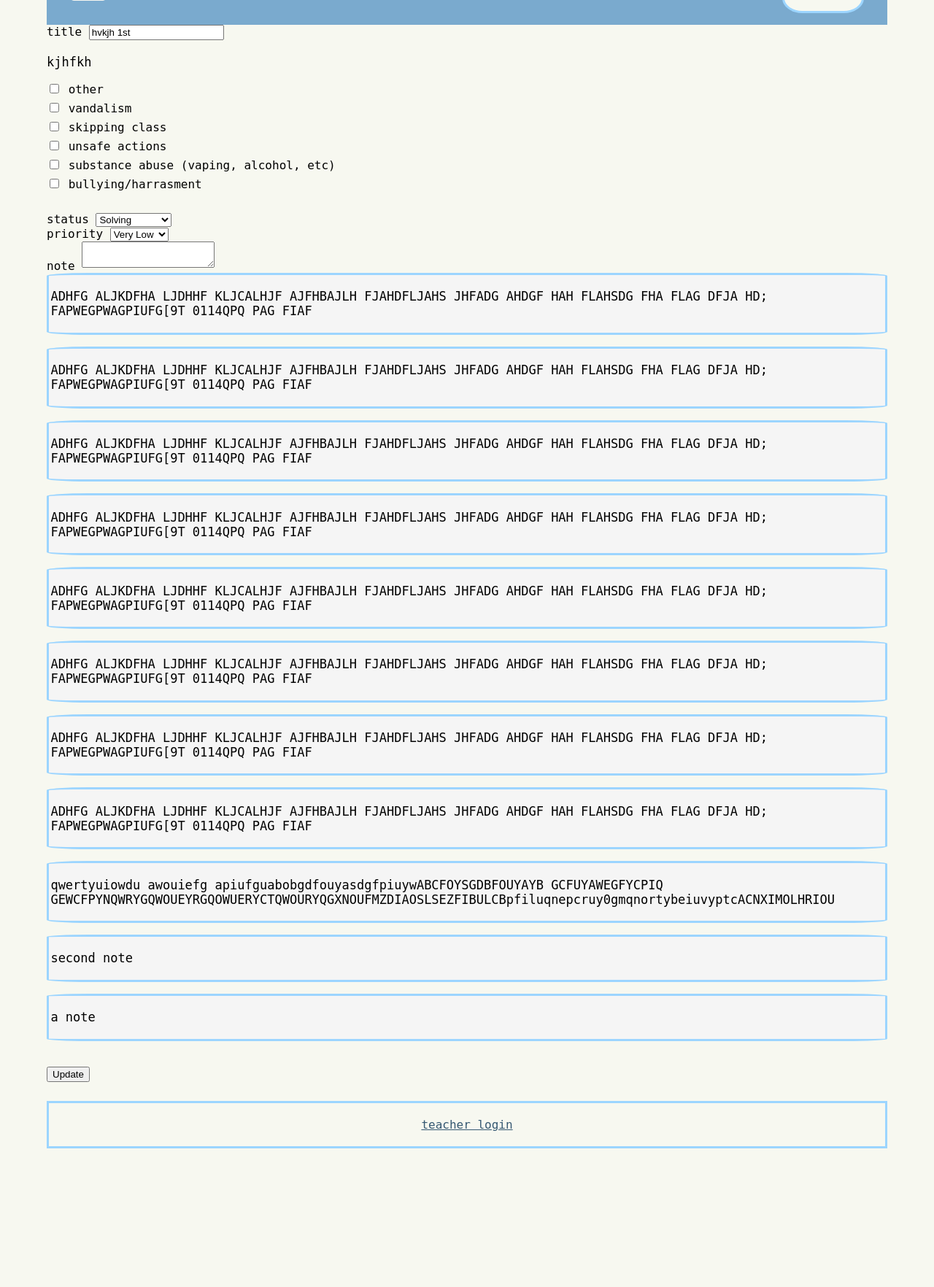
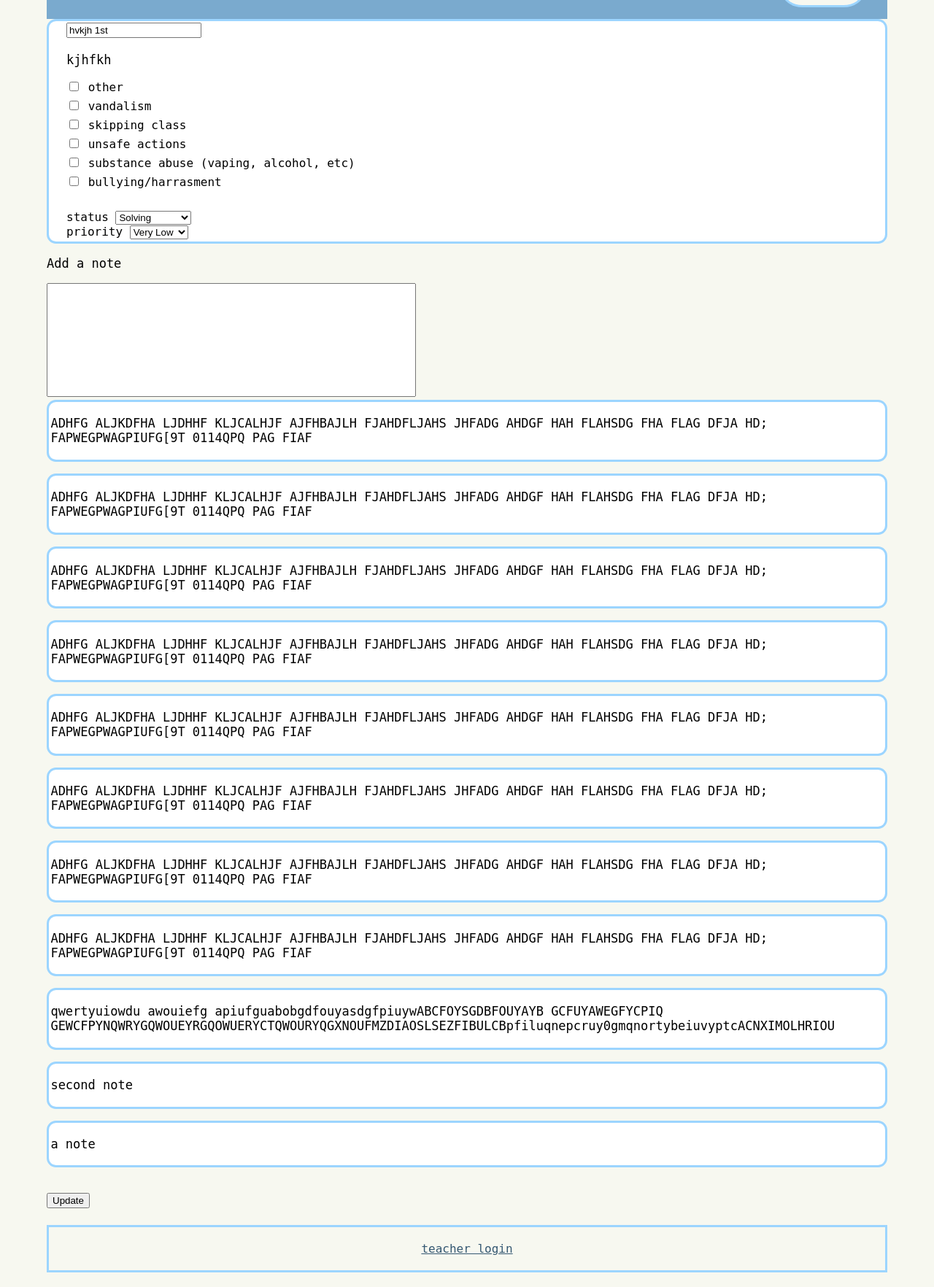
Before and after one commit to 22197/AR_webapp_13dtp, a Flask app: page /edit/1 in a window 1280 px wide. Shown: the part 91-1855 px from the top of the page at 73% size. Before the commit the page ends 1665 px from the top, so only its background shows below. Run offline with Flask 3, Linux system fonts and the light colour scheme; a user stored in the database is signed in; some web fonts are replaced.

Commit message:
CSS in eidt page

```diff
--- a/routes.py
+++ b/routes.py
@@ -385,7 +385,7 @@ def edit(report_id):
         # return redirect(url_for('edit', report_id=report_id))
         except Exception:
             db.session.rollback()
-            flash("Something Went Wrong!... please try again")
+            flash("Something Went Wrong! Please try again...")
             return render_template(
                 "edit_report.html", form=form, report_to_update=report_to_update
             )
--- a/static/style.css
+++ b/static/style.css
@@ -1,5 +1,7 @@
 html, body {
     font-family: "Victor Mono", monospace;
+    margin-top: 0px;
+    margin-bottom: 0px;
 }
 
 /* Text */
@@ -119,6 +121,14 @@ body{
     align-items: stretch;
 }
 
+.centre1 {
+    display: flex;
+    flex-wrap: wrap;
+    justify-content: center;
+    align-items: stretch;
+    margin-bottom: 5%;
+}
+
 /* report.html */
 .report-textbox {
     width: 100%;
@@ -139,7 +149,7 @@ body{
     align-items: center;
     gap: 1rem;
     border: 3px solid #9CD5FF;
-    background-color: whitesmoke;
+    background-color: white;
     border-radius: 0.8rem;
     margin-bottom: 1rem;
     padding: 0.15rem 1.5rem;
@@ -164,9 +174,16 @@ body{
     gap: 1rem;
     border: 3px solid #9CD5FF;
     padding: 0.15rem;
-    background-color: whitesmoke;
-    border-radius: 5%;
+    background-color: white;
+    border-radius: 0.8rem;
     margin-bottom: 1rem;
+}
+
+.note-textarea {
+    width: 100%;
+    max-width: 500px;
+    height: 150px;
+    resize: none;
 }
 
 
--- a/templates/edit_report.html
+++ b/templates/edit_report.html
@@ -1,5 +1,6 @@
 {%extends "layout.html"%}
 {%block content%}
+<div class="reports">
     <form method="POST">
         {{ form.hidden_tag() }}
         {% with messages = get_flashed_messages(with_categories=true) %}
@@ -9,7 +10,6 @@
                 {% endfor %}
             {% endif %}
         {% endwith %}
-    {{ form.title.label(class_="form-label") }}
         {{ form.title(class_="form-control") }}
         <p>
             {{report_to_update.report_detail}}
@@ -26,9 +26,9 @@
         {{ form.priority.label(class_="form-label") }}
         {{ form.priority(class_="form-control") }}
         <br>
-    {{ form.note.label(class_="form-label") }}
-    {{ form.note(class_="form-control") }}
-    <br>
+</div>
+    <p>Add a note</p>
+    {{ form.note(class_="form-control, note-textarea") }}
     {% if report_to_update.notes %}
             {% for note in report_to_update.notes|reverse %}
             <div class="notes">
--- a/templates/report.html
+++ b/templates/report.html
@@ -9,7 +9,7 @@
     <div class="centre">
         <u><h1>Report</h1></u>
     </div>
-    <div class="centre">
+    <div class="centre1">
         <form method = "POST" novalidate>
             {{ form.hidden_tag() }}
             <p>Title of Report</p>
```
Also changed, not shown: instance/database.db. Lines whose indentation alone changed are shown as unchanged.
